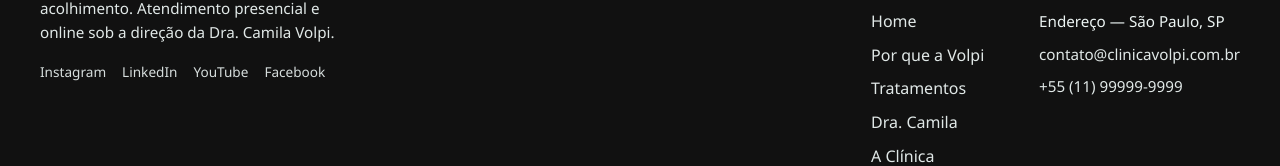
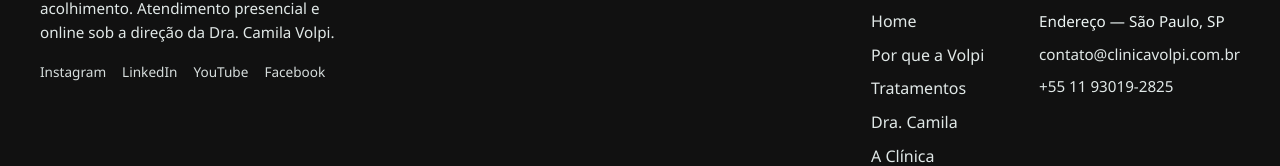
Before and after one commit to KairusAI/landingpage-psiquiatra, a React (Vite) app: page / in a window 1280 px wide. Shown: the part 5729-5895 px from the top of the page. Built offline with nearby package versions, Linux system fonts and the light colour scheme.

Commit message:
Update contact information across multiple components to reflect new phone number for scheduling appointments with Dra. Camila Volpi.

```diff
--- a/src/components/About/About.tsx
+++ b/src/components/About/About.tsx
@@ -5,7 +5,7 @@ import styles from './About.module.css'
 
 gsap.registerPlugin(ScrollTrigger)
 
-const CTA_URL = 'https://wa.me/5511999999999?text=Olá,%20gostaria%20de%20agendar%20com%20a%20Dra.%20Camila.'
+const CTA_URL = 'https://wa.me/5511930192825?text=Olá,%20gostaria%20de%20agendar%20com%20a%20Dra.%20Camila.'
 
 export default function About() {
   const sectionRef = useRef<HTMLElement>(null)
--- a/src/components/CallToAction/CallToAction.tsx
+++ b/src/components/CallToAction/CallToAction.tsx
@@ -5,7 +5,7 @@ import styles from './CallToAction.module.css'
 
 gsap.registerPlugin(ScrollTrigger)
 
-const CTA_URL = 'https://wa.me/5511999999999?text=Olá,%20gostaria%20de%20agendar%20uma%20avaliação.'
+const CTA_URL = 'https://wa.me/5511930192825?text=Olá,%20gostaria%20de%20agendar%20uma%20avaliação.'
 
 export default function CallToAction() {
   const sectionRef = useRef<HTMLElement>(null)
--- a/src/components/Footer/Footer.tsx
+++ b/src/components/Footer/Footer.tsx
@@ -5,7 +5,7 @@ import styles from './Footer.module.css'
 
 gsap.registerPlugin(ScrollTrigger)
 
-const CTA_URL = 'https://wa.me/5511999999999?text=Olá,%20gostaria%20de%20agendar%20uma%20avaliação.'
+const CTA_URL = 'https://wa.me/5511930192825?text=Olá,%20gostaria%20de%20agendar%20uma%20avaliação.'
 
 const menuLinks = [
   { label: 'Home', href: '#hero' },
@@ -76,7 +76,7 @@ export default function Footer() {
             <li>Endereço — São Paulo, SP</li>
             <li><a href="mailto:contato@clinicavolpi.com.br">contato@clinicavolpi.com.br</a></li>
             <li>
-              <a href={CTA_URL} target="_blank" rel="noopener noreferrer">+55 (11) 99999-9999</a>
+              <a href={CTA_URL} target="_blank" rel="noopener noreferrer">+55 11 93019-2825</a>
             </li>
           </ul>
         </div>
--- a/src/components/Header/Header.tsx
+++ b/src/components/Header/Header.tsx
@@ -2,7 +2,7 @@ import { useRef, useState, useLayoutEffect } from 'react'
 import { gsap } from 'gsap'
 import styles from './Header.module.css'
 
-const CTA_URL = 'https://wa.me/5511999999999?text=Olá,%20gostaria%20de%20agendar%20uma%20avaliação.'
+const CTA_URL = 'https://wa.me/5511930192825?text=Olá,%20gostaria%20de%20agendar%20uma%20avaliação.'
 
 const navItems = [
   { label: 'Home', href: '#hero' },
--- a/src/components/Hero/Hero.tsx
+++ b/src/components/Hero/Hero.tsx
@@ -2,7 +2,7 @@ import { useRef, useLayoutEffect } from 'react'
 import { gsap } from 'gsap'
 import styles from './Hero.module.css'
 
-const CTA_URL = 'https://wa.me/5511999999999?text=Olá,%20gostaria%20de%20agendar%20uma%20avaliação.'
+const CTA_URL = 'https://wa.me/5511930192825?text=Olá,%20gostaria%20de%20agendar%20uma%20avaliação.'
 
 export default function Hero() {
   const sectionRef = useRef<HTMLElement>(null)
--- a/src/components/Services/Services.tsx
+++ b/src/components/Services/Services.tsx
@@ -5,7 +5,7 @@ import styles from './Services.module.css'
 
 gsap.registerPlugin(ScrollTrigger)
 
-const CTA_BASE = 'https://wa.me/5511999999999?text='
+const CTA_BASE = 'https://wa.me/5511930192825?text='
 
 const areas = [
   {
```
